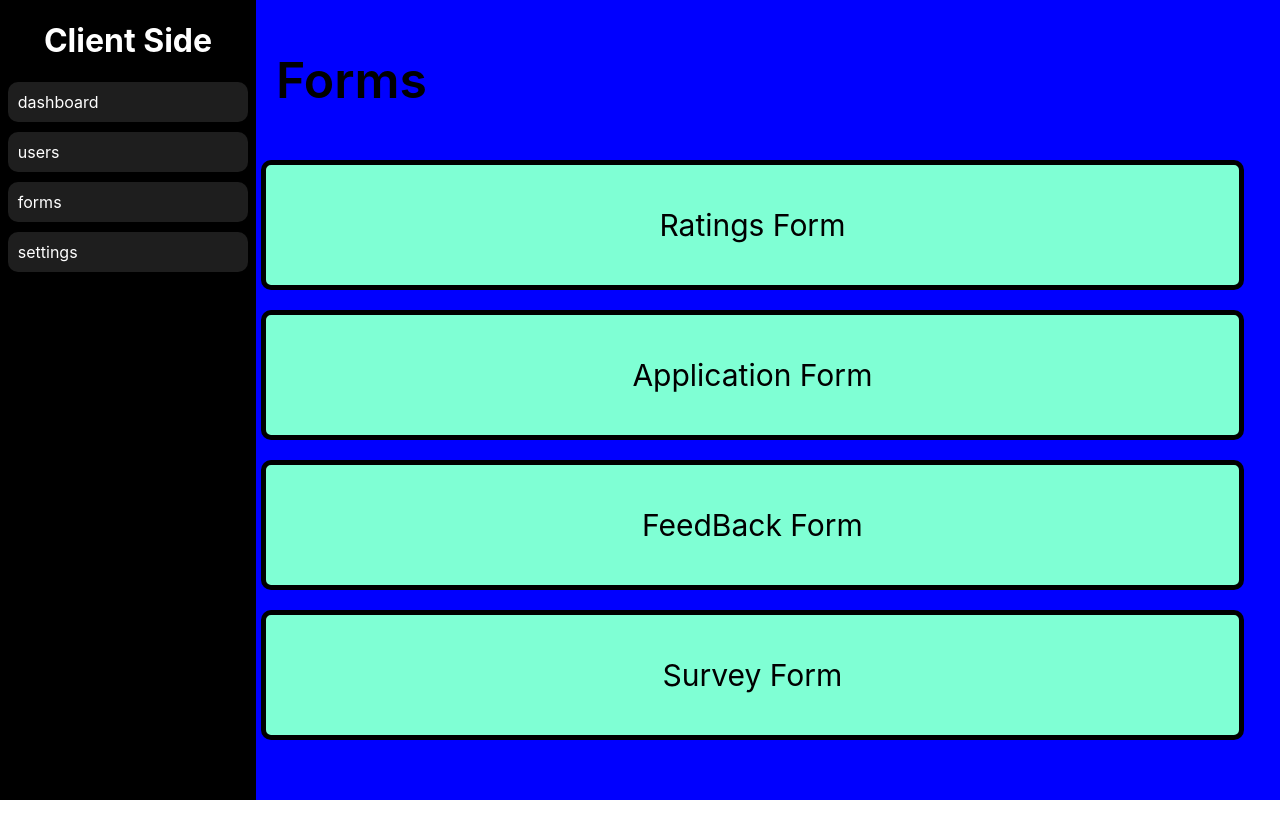
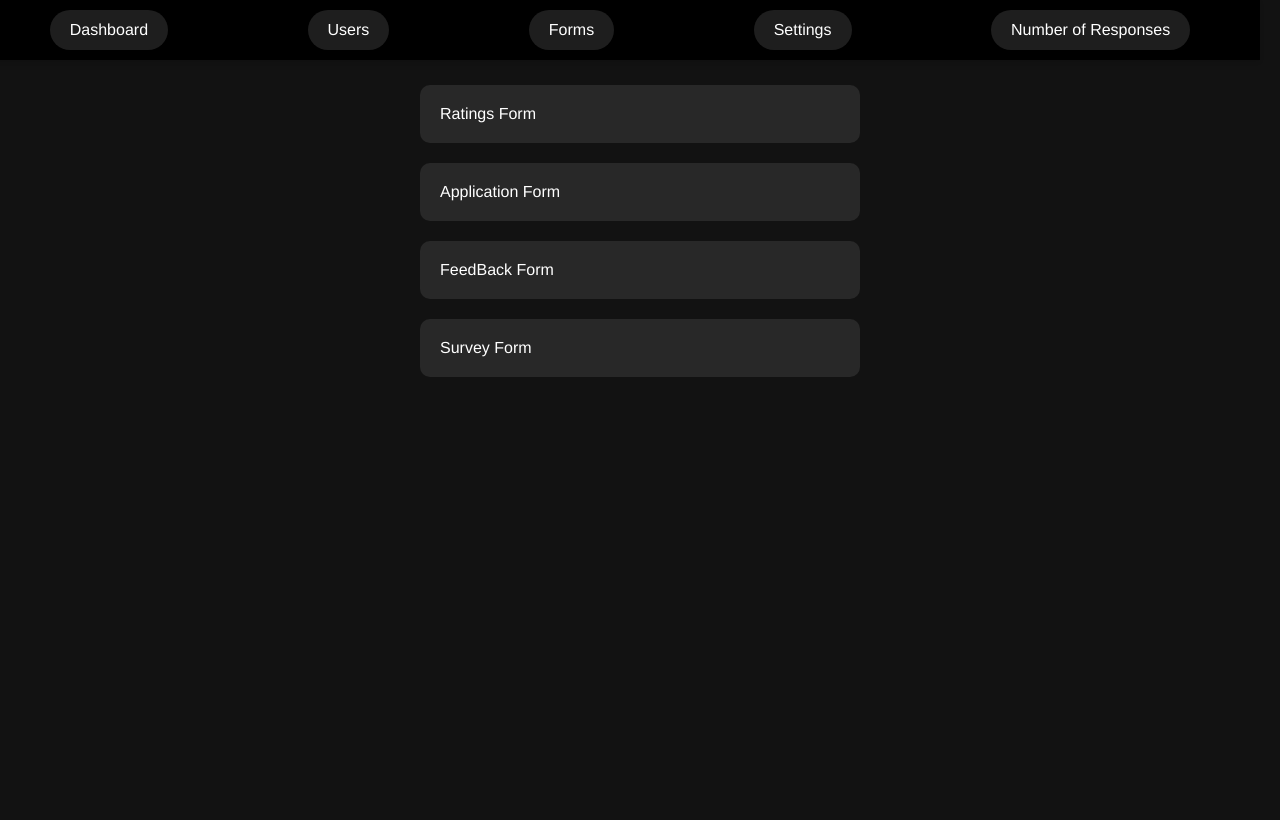
Before and after one commit to aarvmankodi/Feedback-collection-system, a React (Create React App) app in the folder client/: page /forms in a window 1280 px wide. Built offline with nearby package versions, Linux system fonts and the light colour scheme.

Commit message:
layout change(ver)1client

```diff
--- a/client/package.json
+++ b/client/package.json
@@ -19,7 +19,7 @@
     "web-vitals": "^2.1.4"
   },
   "scripts": {
-    "start": "react-scripts start",
+    "start": "set PORT=3008 && react-scripts start",
     "build": "react-scripts build",
     "test": "react-scripts test",
     "eject": "react-scripts eject"
--- a/client/src/components/forms.css
+++ b/client/src/components/forms.css
@@ -1,20 +1,28 @@
-.forms{
-    height : 100vh;
-    width : 80vw;
-    margin-left: 20vw;
-    background-color: blue;
+/* Adjust the .forms styles */
+.forms {
+    display: flex;
+    flex-direction: column;
+    align-items: center;
+    background-color: #121212; /* Spotify dark mode background color */
+    color: #FFFFFF; /* Text color in Spotify's dark mode */
+    padding: 20px; /* Add padding for better spacing */
+    height: 100vh; /* Full viewport height */
+    width: 100vw; /* Full viewport width */
+    overflow-y: auto; /* Add scrollbars if content overflows vertically */
 }
 
-.form{
-    height : 15%;
-    background-color: aquamarine;
-    width: 95%;
-    margin-left : 5px;
-    margin-bottom: 20px;
-    border-radius: 10px;
-    display: flex;
-    justify-content: center;
-    align-items: center;
-    font-size: 30px;
-    border : 5px solid black;
+/* Adjust the .form styles */
+.form {
+    width: 90%; /* Set width to 90% of the parent container */
+    max-width: 400px; /* Set a maximum width for the form */
+    padding: 20px; /* Add padding for better spacing */
+    margin-bottom: 20px; /* Add margin at the bottom for spacing */
+    border-radius: 10px; /* Add border radius for a modern look */
+    background-color: #282828; /* Dark background color similar to Spotify */
+    cursor: pointer;
+    transition: background-color 0.3s ease;
 }
+
+.form:hover {
+    background-color: #383838; /* Darker background color on hover */
+}
--- a/client/src/components/main.css
+++ b/client/src/components/main.css
@@ -1,53 +1,70 @@
-.main{
-    height : 100vh;
-    width : 80vw;
-    margin-left: 20vw;
-    background-color: blue;
-    display: flex;
-    justify-content: space-around;
-    flex-wrap: wrap;
-    align-items:start;
-    /* flex-direction: column; */
+/* main.css */
+
+body {
+  font-family: 'Helvetica Neue', Arial, sans-serif; /* Use a modern, clean font */
+  background-color: #121212; /* Spotify dark mode background */
+  color: #FFFFFF; /* Default text color in Spotify's dark mode */
+  margin: 0;
+  padding: 0;
+  display: flex;
+  justify-content: center;
+  align-items: center;
+  height: 100vh; /* Full viewport height */
 }
 
-.title{
-    /* background-color: green; */
-    height : 20%;
-    width : 75vw;
-    font-size: 50px;
-    font-weight: 600;
-    display: flex;
-    justify-content: start;
-    padding-left : 20px;
-    align-items: center;
-}
-.user{
-    height : 15%;
-    width : 44%;
-    margin: 0px;
-    /* background-color: red; */
-    display: flex;
-    align-items: center;
-    font-size: 30px;
-    justify-content: space-between;
-    padding-left: 20px;
-    border: 2px solid black;
-
+.main {
+  width: 100vw; /* Full viewport width */
+  height: 100vh; /* Full viewport height */
+  background-color: #181818; /* Dark background color similar to Spotify */
+  display: flex;
+  flex-direction: column;
+  align-items: center;
+  padding: 20px; /* Add padding for better spacing */
+  box-shadow: 0 4px 12px rgba(0, 0, 0, 0.5); /* Add a subtle shadow for depth */
 }
 
-.graph{
-    /* background-color: teal; */
-    width : 77vw;
-    height : 50%;
-    border: 2px solid black;
-
+.title {
+  width: 100%;
+  font-size: 50px;
+  font-weight: 700; /* Slightly heavier font weight */
+  display: flex;
+  justify-content: center;
+  align-items: center;
+  color: #1DB954; /* Spotify's green color for the title */
+  margin-bottom: 20px; /* Add some margin below the title */
 }
 
-.no{
-    /* background-color: purple; */
-    height : 100%;
-    width : 33%;
-    display: flex;
-    justify-content: center;
-    align-items: center;
+.userno, .activeusers {
+  width: 45%; /* Set width for user boxes */
+  margin: 10px;
+  background-color: #282828; /* Dark user entry background color */
+  display: flex;
+  align-items: center;
+  justify-content: space-between;
+  font-size: 20px;
+  padding: 10px 20px; /* Add padding */
+  border: 1px solid #3E3E3E; /* Dark border color */
+  border-radius: 10px; /* Add border radius for a modern look */
+  color: #B3B3B3; /* Subtle text color */
 }
+
+.graph {
+  width: 100%;
+  height: 50%; /* Half the height for the graph section */
+  border: 1px solid #3E3E3E; /* Dark border color */
+  background-color: #282828; /* Dark graph background color */
+  margin-top: 20px; /* Add margin to the top for spacing */
+  border-radius: 10px; /* Add border radius for a modern look */
+  display: flex;
+  justify-content: center;
+  align-items: center;
+  color: #B3B3B3; /* Subtle text color */
+}
+
+.no {
+  background-color: #3E3E3E; /* Subtle no background color */
+  border: 1px solid #3E3E3E; /* Dark border color */
+  border-radius: 10px; /* Add border radius for a modern look */
+  padding: 5px 10px;
+  color: #FFFFFF; /* White text color for better contrast */
+}
--- a/client/src/components/sidebar.css
+++ b/client/src/components/sidebar.css
@@ -1,22 +1,77 @@
-#sidebar{
+/* sidebar.css */
+
+#sidebar {
     background-color: black;
-    height : 100vh;
-    width : 20vw;
-    position : fixed;
-    color : white;
+    height: 60px; /* Adjust the height as needed */
+    width: 100vw;
+    position: fixed;
+    top: 0;
+    color: white;
     display: flex;
     align-items: center;
-    flex-direction: column;
-
+    justify-content: space-around;
+    flex-direction: row;
+    box-shadow: 0 2px 4px rgba(0, 0, 0, 0.1); /* Adds a subtle shadow for a modern look */
+    z-index: 1000;
 }
 
-.components{
-    height : 40px;
-    width : 90%;
-    background-color: rgb(30,30,30);
-    margin-bottom : 10px;
+.components {
+    height: 40px;
+    padding: 0 20px; /* Adjust the padding for a better look */
+    background-color: rgb(30, 30, 30);
+    margin: 0 10px;
     display: flex;
     align-items: center;
-    padding-left: 10px;
-    border-radius: 10px;
+    justify-content: center;
+    border-radius: 20px; /* More rounded corners for a modern look */
+    cursor: pointer;
+    transition: background-color 0.3s ease; /* Smooth transition effect */
 }
+
+.components:hover {
+    background-color: rgb(50, 50, 50);
+}
+
+.main-content {
+    margin-top: 80px; /* Adjust based on the height of the sidebar */
+    padding: 20px;
+    width: 100%;
+    background-color: #f8f8f8; /* Adjust background color as needed */
+    min-height: calc(100vh - 80px); /* Ensure it takes up the full height of the viewport minus the header */
+}
+
+.responses {
+    width: 90%;
+    margin-left: auto;
+    margin-right: auto;
+    padding: 20px;
+    background-color: black;
+    color: white;
+    border-radius: 10px; /* Rounded corners for a modern look */
+    box-shadow: 0 2px 4px rgba(0, 0, 0, 0.1); /* Subtle shadow */
+}
+
+.responses h2 {
+    margin-bottom: 10px;
+    text-align: center;
+}
+
+.responses table {
+    width: 100%;
+    border-collapse: collapse;
+    color: white;
+}
+
+.responses table, .responses th, .responses td {
+    border: 1px solid #ddd;
+}
+
+.responses th, .responses td {
+    padding: 8px;
+    text-align: left;
+}
+
+.responses th {
+    background-color: #555;
+    color: white;
+}
--- a/client/src/components/sidebar.js
+++ b/client/src/components/sidebar.js
@@ -1,32 +1,35 @@
-import React from 'react';
+import React, { useState } from 'react';
 import './sidebar.css';
 import { useNavigate } from 'react-router-dom';
 
-
 function Sidebar() {
     const navigate = useNavigate();
+    const [usersActive, setUsersActive] = useState(false);
 
     const UserRedirect = () => {
         navigate('/users');
+        setUsersActive(true); // Activate the users button
     }
 
     const FormRedirect = () => {
         navigate('/forms');
     }
-    const   HomeRedirect = () => {
+
+    const HomeRedirect = () => {
         navigate('/');
     }
+
     return (
-        <div id='sidebar'>
-            <h1>Client Side</h1>
-            <div className='components'  onClick={HomeRedirect}>dashboard</div>
-            <div className='components' onClick={UserRedirect}>users</div>
-            <div className='components' onClick={FormRedirect}>forms</div>
-
-            <div className='components'>settings</div>
+        <div>
+            <div id='sidebar'>
+                <div className={`components ${usersActive ? 'active' : ''}`} onClick={HomeRedirect}>Dashboard</div>
+                <div className={`components ${usersActive ? 'active' : ''}`} onClick={UserRedirect}>Users</div>
+                <div className={`components ${usersActive ? 'active' : ''}`} onClick={FormRedirect}>Forms</div>
+                <div className={`components ${usersActive ? 'active' : ''}`}>Settings</div>
+                <div className={`components ${usersActive ? 'active' : ''}`}>Number of Responses</div>
+            </div>
         </div>
-    )
+    );
 }
 
-
 export default Sidebar;
--- a/client/src/components/users.css
+++ b/client/src/components/users.css
@@ -1,61 +1,77 @@
-.users{
-    height : 100vh;
-    width : 80vw;
-    margin-left: 20vw;
+.users {
+    width: 100vw;
+    height: 100vh;
+    background-color: #121212;
+    color: #FFFFFF;
     display: flex;
-    justify-content: space-around;
-    align-items: start;
-    flex-wrap: wrap;
-
+    flex-direction: column;
+    align-items: center;
+    justify-content: center;
+    margin: 0;
+    padding: 0;
+    box-shadow: 0 4px 12px rgba(0, 0, 0, 0.5);
 }
 
-.user-entries{
-    height : auto;
-    width : 79.6vw;
-    display : flex;
-    justify-content: center;
-    align-items: start;
-    flex-wrap: wrap;
-    /* flex-direction: column; */
-    gap : 10px;
-    /* overflow: hidden; */
+.title {
+    font-size: 2rem;
+    margin-top: 1rem;
+    margin-bottom: 2rem;
 }
-.table{
-    width : 95%;
-    border : 2px solid black;
-    background-color: aqua;
-    border-radius: 10px;
-    height : auto;
-    padding-top : 20px;
-    padding-bottom: 20px;
-}
-.entry{
-    width : 100%;
+
+.user-entries {
+    width: 90%;
+    margin-top: 1rem;
     display: flex;
-    justify-content: space-between;
-    /* padding-top : 30px;
-    padding-bottom: 20px; */
-    border-radius: 10px;
-    background-color: aqua;
-    margin-bottom : 12px;
-    height : auto;
-    border: 2px solid black;
+    flex-direction: column;
+    align-items: center;
 }
 
 
-
-table{
-    width : 95%;
-}
- td{
-    flex: 1;
-    text-align: center;
-    word-wrap: break-word;
-    padding-top : 20px;
-    padding-bottom: 20px;
+.table {
+    width: 100%;
+    max-width: 1200px;
+    border-collapse: collapse;
+    border-radius: 10px;
+    overflow: hidden;
+    box-shadow: 0 4px 12px rgba(0, 0, 0, 0.5);
 }
 
-table th{
-    width : 70px;
+.table th,
+.table td {
+    padding: 1rem;
+    text-align: left;
+    border-bottom: 1px solid #3E3E3E;
+}
+
+.table th {
+    background-color: #181818;
+    color: #7f8682;
+    font-weight: bold;
+    text-transform: uppercase;
+}
+
+.table tbody tr:nth-child(even) {
+    background-color: #282828;
+}
+
+.table tbody tr:hover {
+    background-color: #383838;
+}
+
+.entry td:last-child {
     text-align: center;
 }
+
+.entry td:last-child button {
+    background-color: #1DB954;
+    color: #FFFFFF;
+    border: none;
+    border-radius: 5px;
+    padding: 5px 10px;
+    cursor: pointer;
+    transition: background-color 0.3s ease;
+}
+
+.entry td:last-child button:hover {
+    background-color: #1AA34A;
+}
--- a/client/src/index.css
+++ b/client/src/index.css
@@ -9,7 +9,7 @@ body {
 }
 
 .bg{
-  background: blue;
+  background: rgb(50, 102, 124);
   position : fixed;
   top : 0;
   left : 0;
```
Also changed, not shown: client/src/components/main.js (+10 -7 lines), client/src/components/settings.js (added), client/src/components/users.js (line endings or trailing spaces).
